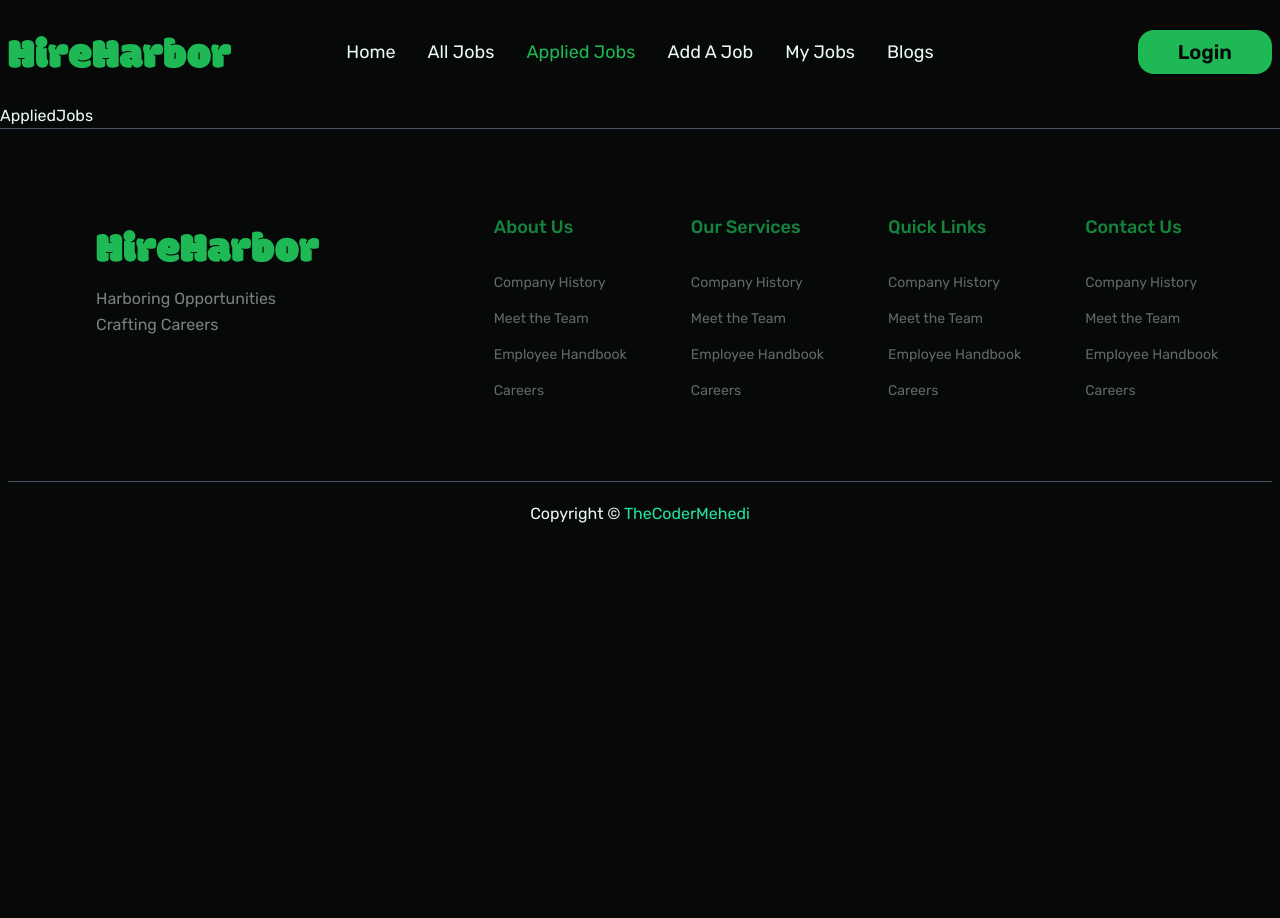
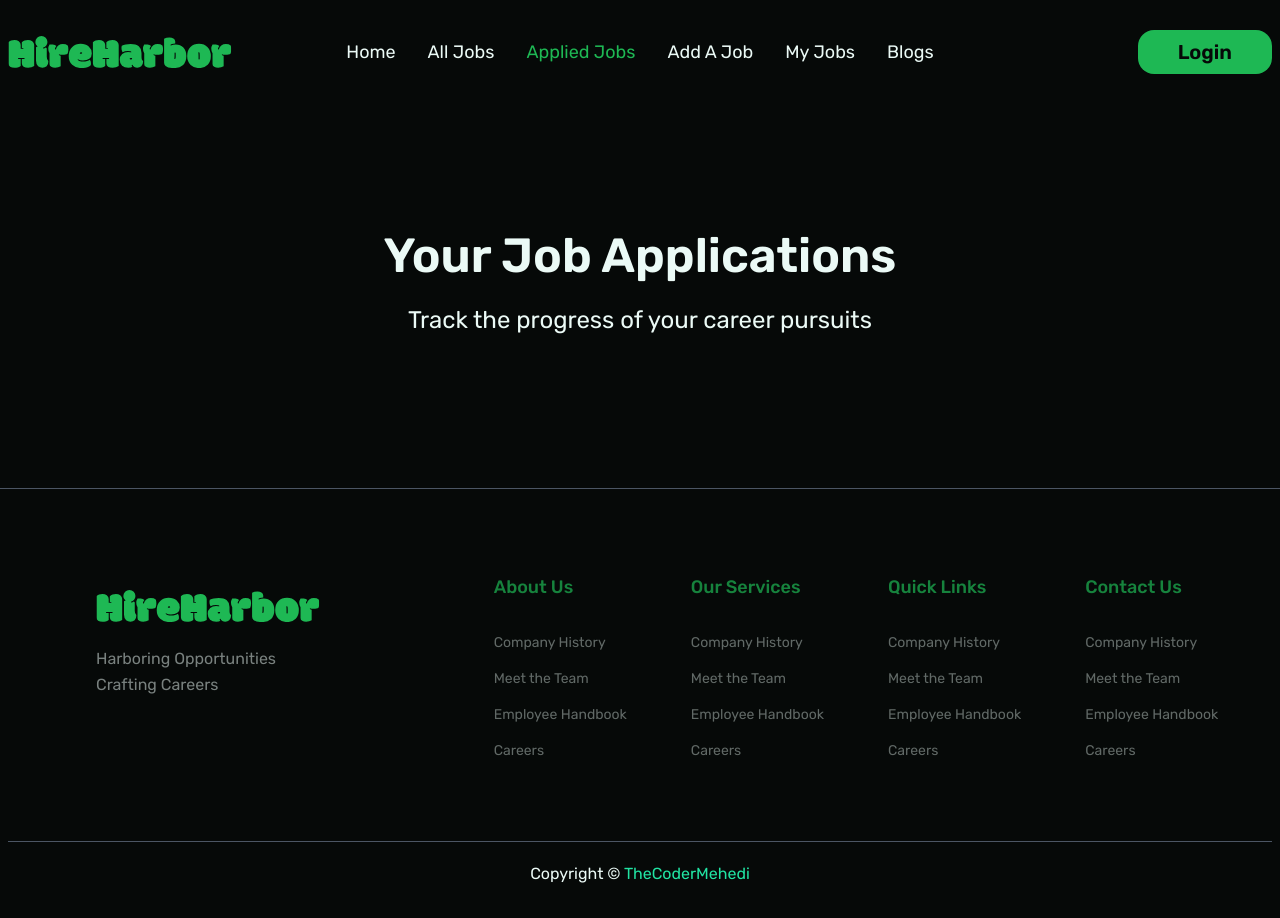
Before and after one commit to thecodermehedi/hireharbor-client, a React (Vite) app: page /appliedjobs in a window 1280 px wide. Before the commit the page ends 800 px from the top, so only its background shows below. Built offline with nearby package versions, Linux system fonts and the light colour scheme; no server answers; some icons are missing.

Commit message:
Add banner component to AppliedJobs page.

```diff
--- a/src/pages/AppliedJobs.jsx
+++ b/src/pages/AppliedJobs.jsx
@@ -1,8 +1,12 @@
+import BannerComponent from "../components/ui/BannerComponent";
 const AppliedJobs = () => {
   return (
-    <div>
-      <h1>AppliedJobs</h1>
-    </div>
+    <section>
+      <BannerComponent
+        title="Your Job Applications"
+        subTitle="Track the progress of your career pursuits"
+      />
+    </section>
   );
 };
 
```
